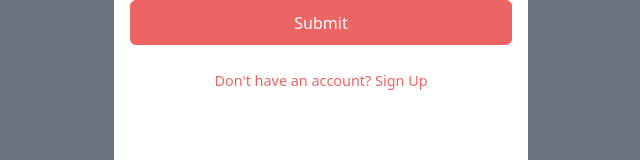
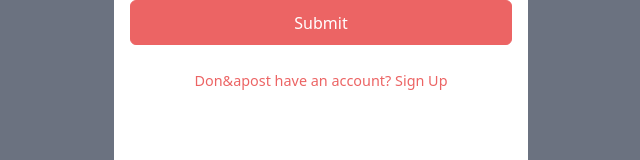
Before and after one commit to Charter66/Quit-smoking-app, a React (Vite) app in the folder quit-smooking-frontend/: page /login in a window 1280 px wide. Shown: the part 308-468 px from the top of the page, without its empty margins (319-959 px from the left). Built offline with nearby package versions, Linux system fonts and the light colour scheme.

Commit message:
changed the apo in Login page

```diff
--- a/quit-smooking-frontend/src/pages/Login.jsx
+++ b/quit-smooking-frontend/src/pages/Login.jsx
@@ -80,7 +80,7 @@ const Login = () => {
         </div>
 
         <div className='login-signUp'>
-          <p>Don't have an account? <Link to="/signup" className='signUp-link'>Sign Up</Link></p>
+          <p>Don&apost have an account? <Link to="/signup" className='signUp-link'>Sign Up</Link></p>
         </div>
       </form>
     </>
```
